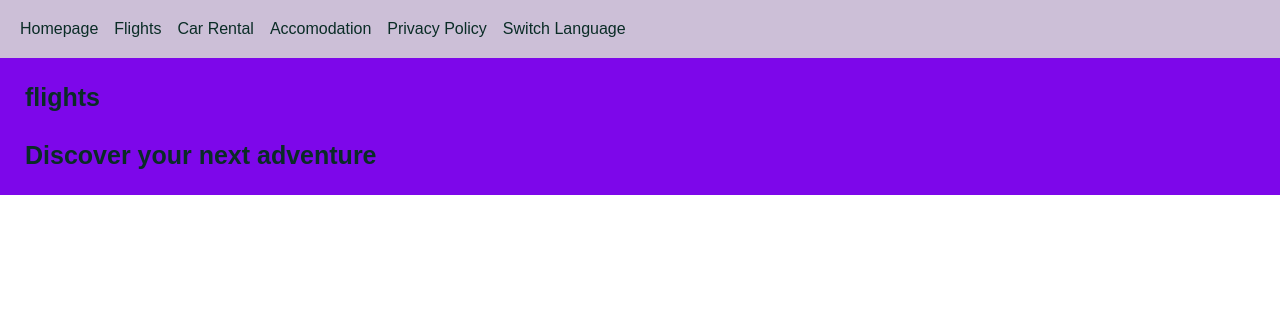
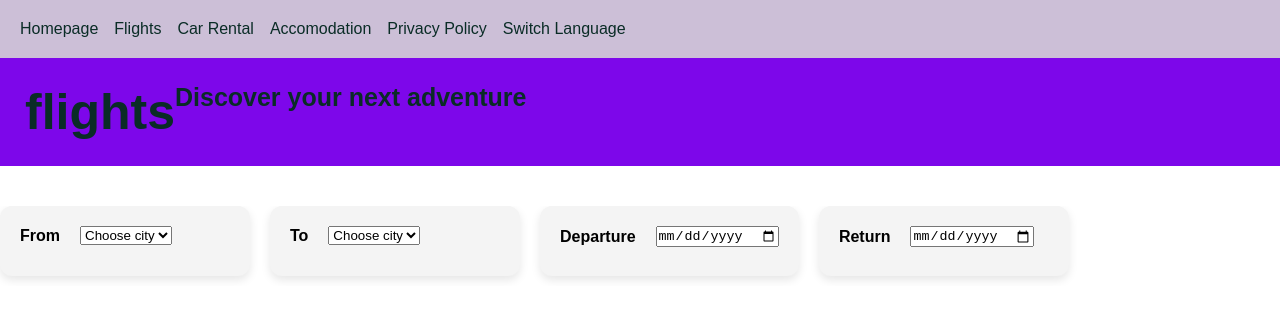
Before and after one commit to Eddyademuwagun/next.js-ecommerce-store, a Next.js app: page /flights in a window 1280 px wide. Shown: the top 318 px of the page. Built offline with nearby package versions, Linux system fonts and the light colour scheme.

Commit message:
Add date and destination

```diff
--- /dev/null
+++ b/app/flights/CountrySelect.js
@@ -0,0 +1,6 @@
+export default function CountrySelect() {
+  return;
+  <>
+    <select onChange={(e) => setHue(e.target.value)}></select>
+  </>;
+}
--- a/app/flights/Flights.module.scss
+++ b/app/flights/Flights.module.scss
@@ -6,3 +6,40 @@
   font-size: 25px;
   font-weight: 600;
 }
+
+.fligtCardContainer {
+  display: flex;
+  align-items: center;
+  gap: 20px; /* space between them */
+}
+
+.dateTab {
+  display: flex;
+  flex-direction: column;
+  gap: 8px;
+}
+
+.selectedDate {
+  margin-top: 10px;
+  font-weight: bold;
+}
+
+.fligtContainer {
+  display: flex;
+  gap: 20px;
+  margin-top: 40px;
+  overflow-x: auto; // allows horizontal scrolling if needed
+  padding-bottom: 10px;
+}
+
+.flightCard {
+  min-width: 250px;
+  height: 70px;
+  background-color: #f4f4f4;
+  border-radius: 12px;
+  padding: 20px;
+  flex-shrink: 0; // prevents shrinking
+  box-shadow: 0 4px 10px rgba(0, 0, 0, 0.1);
+  color: black;
+  font-weight: bolder;
+}
--- a/app/flights/page.js
+++ b/app/flights/page.js
@@ -1,12 +1,84 @@
+'use client';
+
+import { useState } from 'react';
 import styles from './Flights.module.scss';
 
 export default function FlightsPage() {
+  const [selectedDepartureDate, setSelectedDepartureDate] = useState('');
+  const [selectedReturnDate, setSelectedReturnDate] = useState('');
+  const [selectFrom, setSelectFrom] = useState('');
+  const [selectTo, setSelectTo] = useState('');
   return (
-    <div className={styles.flights}>
-      flights
-      <br></br>
-      <br></br>
-      Discover your next adventure
-    </div>
+    <>
+      <div className={styles.flights}>
+        <h1>flights</h1>
+        <br></br>
+        <br></br>
+        <p>Discover your next adventure</p>
+      </div>
+
+      <div className={styles.fligtContainer}>
+        <div className={styles.flightCard}>
+          <div className={styles.fligtCardContainer}>
+            <div>From</div>
+            <select
+              value={selectFrom}
+              onChange={(e) => setSelectFrom(e.target.value)}
+            >
+              <option value="">Choose city</option>
+              <option value="vienna">Vienna</option>
+              <option value="amsterdam">Amsterdam</option>
+              <option value="london">London</option>
+            </select>
+          </div>
+        </div>
+        <div className={styles.flightCard}>
+          <div className={styles.fligtCardContainer}>
+            <div>To</div>
+            <select
+              value={selectTo}
+              onChange={(e) => setSelectTo(e.target.value)}
+            >
+              <option value="">Choose city</option>
+              <option value="vienna">Vienna</option>
+              <option value="amsterdam">Amsterdam</option>
+              <option value="london">London</option>
+            </select>
+          </div>
+        </div>
+        <div className={styles.flightCard}>
+          <div className={styles.fligtCardContainer}>
+            <div>Departure</div>
+            <div className={styles.dateTab}>
+              <input
+                id="flight-date"
+                type="date"
+                value={selectedDepartureDate}
+                onChange={(e) => setSelectedDepartureDate(e.target.value)}
+              />
+            </div>
+            {selectedDepartureDate && (
+              <p className={styles.selectedDate}>{selectedDepartureDate}</p>
+            )}
+          </div>
+        </div>
+        <div className={styles.flightCard}>
+          <div className={styles.fligtCardContainer}>
+            <div>Return</div>
+            <div className={styles.dateTab}>
+              <input
+                id="flight-date"
+                type="date"
+                value={selectedReturnDate}
+                onChange={(e) => setSelectedReturnDate(e.target.value)}
+              />
+            </div>
+            {selectedReturnDate && (
+              <p className={styles.selectedDate}>{selectedReturnDate}</p>
+            )}
+          </div>
+        </div>
+      </div>
+    </>
   );
 }
```
